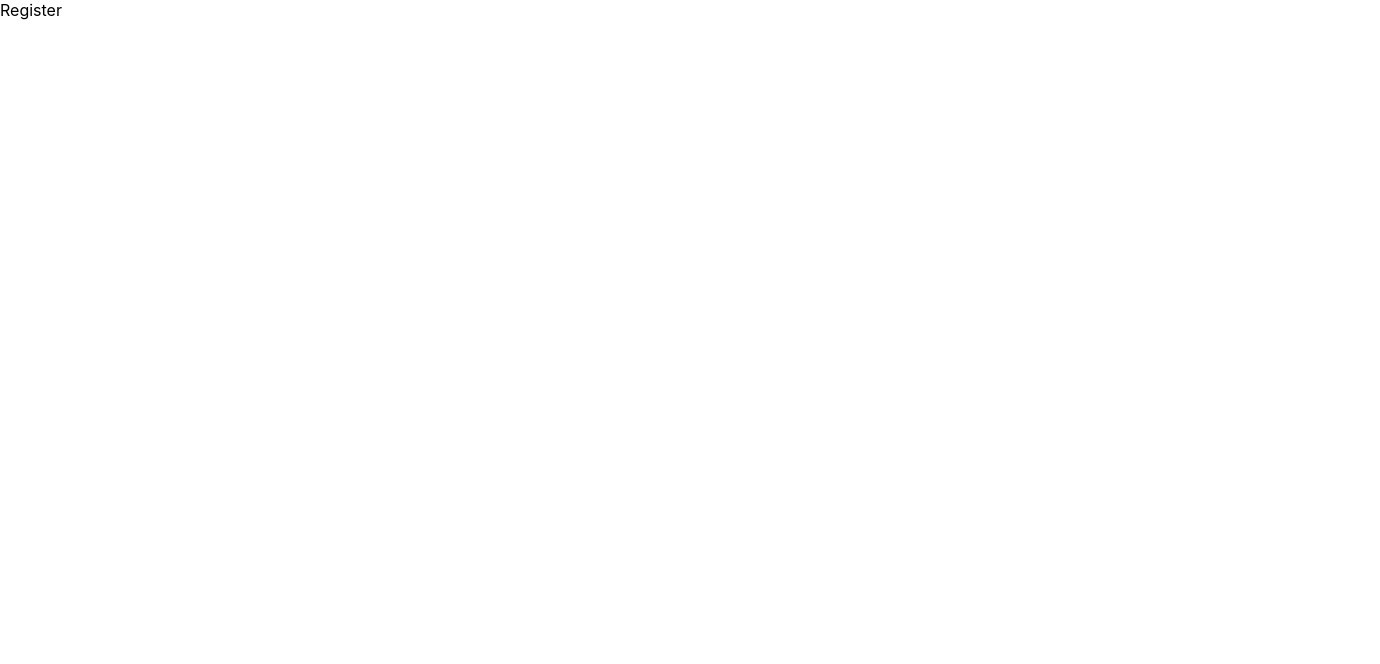
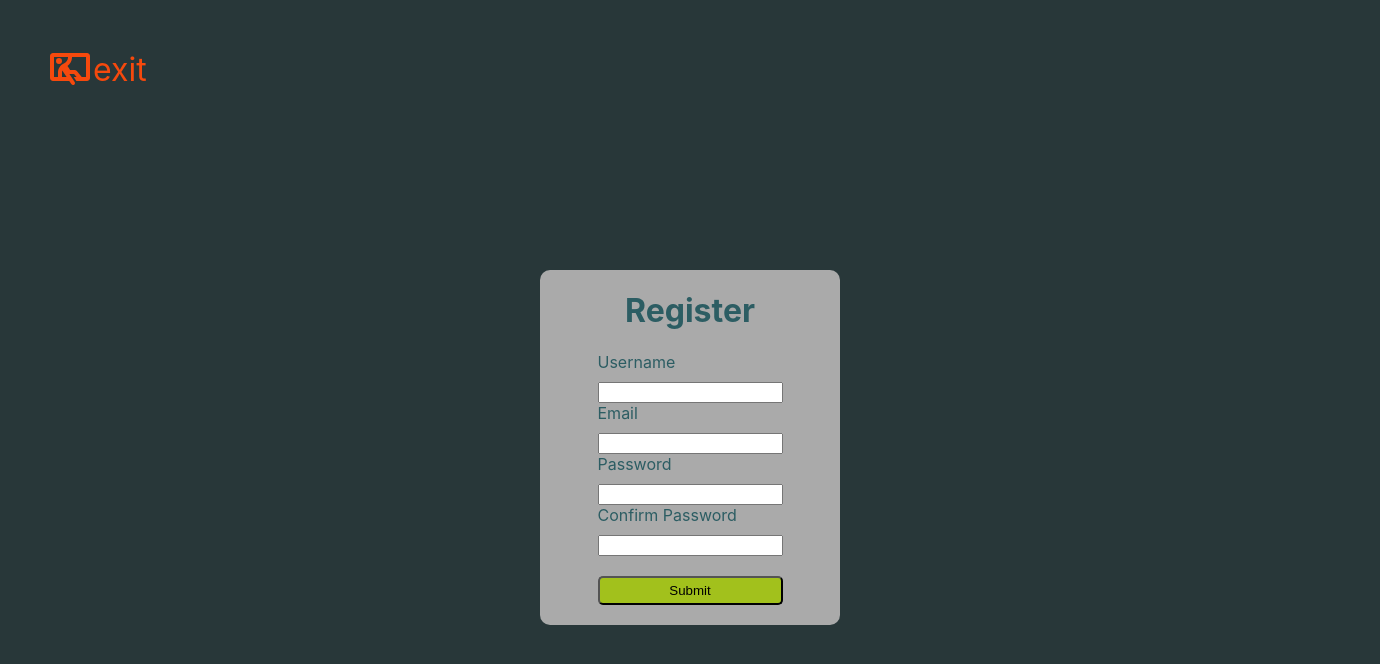
Before and after one commit to RaevenTech/bam-booking-UI, a React (Create React App) app in the folder bam-ui/: page /register in a window 1280 px wide. Shown: the top 664 px of the page, 1380 px wide, since content can reach past the window. Built offline with nearby package versions, Linux system fonts and the light colour scheme.

Commit message:
reg form done

```diff
--- a/bam-ui/src/forms/register/Register.js
+++ b/bam-ui/src/forms/register/Register.js
@@ -1,7 +1,54 @@
-import React from "react";
+import styles from "./register.module.css";
+import { FontAwesomeIcon } from "@fortawesome/react-fontawesome";
+import { faPersonThroughWindow } from "@fortawesome/free-solid-svg-icons";
 
 const Register = () => {
-    return <div>Register</div>;
+    return (
+        <>
+            <div className={styles.home_btn}>
+                <FontAwesomeIcon icon={faPersonThroughWindow} />
+                <span>exit</span>
+            </div>
+            <div className={styles.form_container}>
+                <div className={styles.reg_form}>
+                    <h1 className={styles.form_tile}>Register</h1>
+                    <form className={styles.form_inputs}>
+                        <div className={styles.input_item}>
+                            <label>Username</label>
+                            <input
+                                className={styles.username_input}
+                                type="text"
+                            />
+                        </div>
+                        <div className={styles.input_item}>
+                            <label>Email</label>
+                            <input
+                                className={styles.username_input}
+                                type="email"
+                            />
+                        </div>
+                        <div className={styles.input_item}>
+                            <label>Password</label>
+                            <input
+                                className={styles.username_input}
+                                type="password"
+                            />
+                        </div>
+                        <div className={styles.input_item}>
+                            <label>Confirm Password</label>
+                            <input
+                                className={styles.username_input}
+                                type="password"
+                            />
+                        </div>
+                        <button className={styles.submit_register}>
+                            Submit
+                        </button>
+                    </form>
+                </div>
+            </div>
+        </>
+    );
 };
 
 export default Register;
--- a/bam-ui/src/forms/register/register.module.css
+++ b/bam-ui/src/forms/register/register.module.css
@@ -0,0 +1,51 @@
+.form_container {
+    display: flex;
+    justify-content: center;
+    width: 100%;
+    padding:50px;
+    background: var(--d);
+    height: 100vh;
+    position: relative;
+}
+.home_btn {
+    font-size: 2rem;
+    position:absolute;
+    color: var(--orange);
+    z-index: 2;
+    margin-left: 50px;
+    margin-top: 50px;
+    cursor: pointer;
+
+}
+.home_btn>span {
+    margin-left: 3px;
+}
+
+.reg_form {
+    display: flex;
+    flex-direction: column;
+    align-items: center;
+    background: var(--gy);
+    width: 300px;
+    border-radius: 10px;
+    margin-top: 220px;
+    margin-bottom: 200px;
+    position: absolute;
+}
+.form_tile{
+ color: var(--t);
+}
+.input_item {
+    display: flex;
+    flex-direction: column;
+    gap: 10px;
+    color: var(--t)
+}
+.submit_register {
+    width: 100%;
+    padding: 5px;
+    margin-top: 20px;
+    margin-bottom: 20px;
+    background: var(--g);
+    border-radius: 5px;
+}
```
